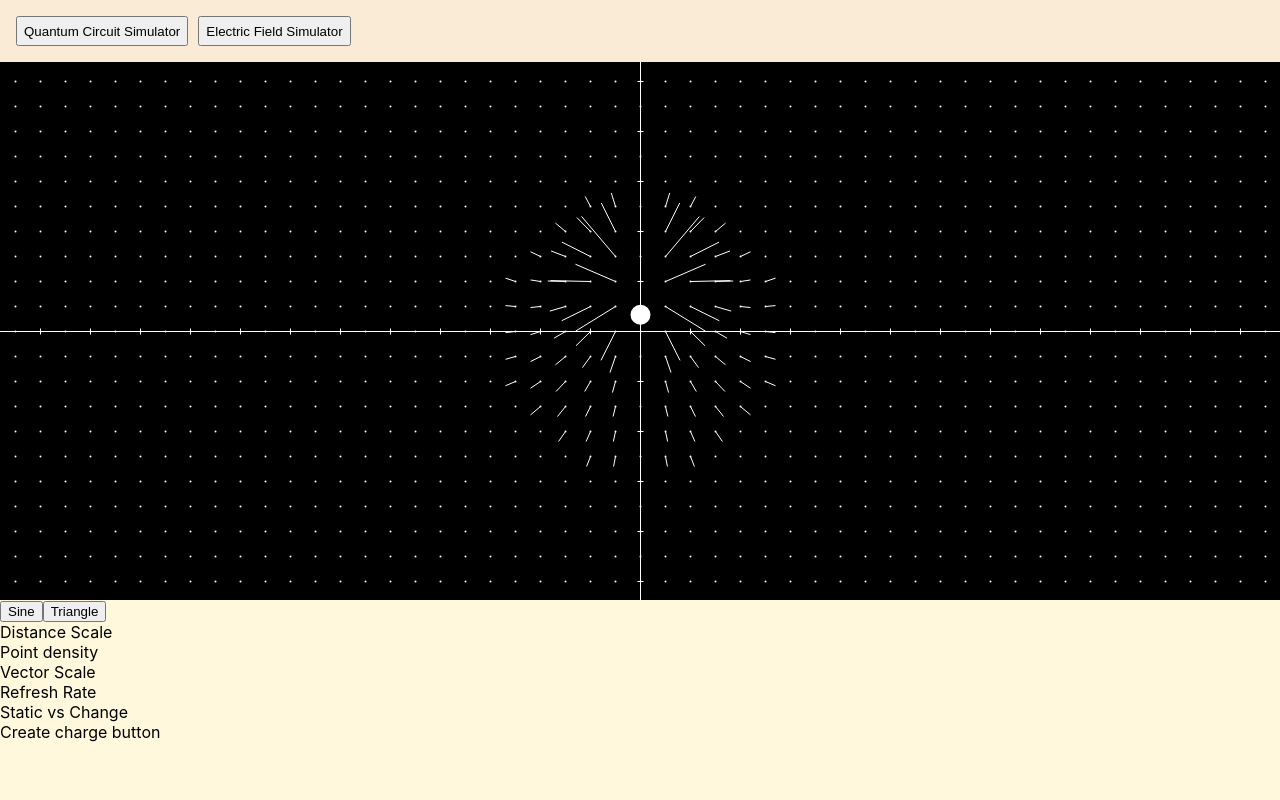
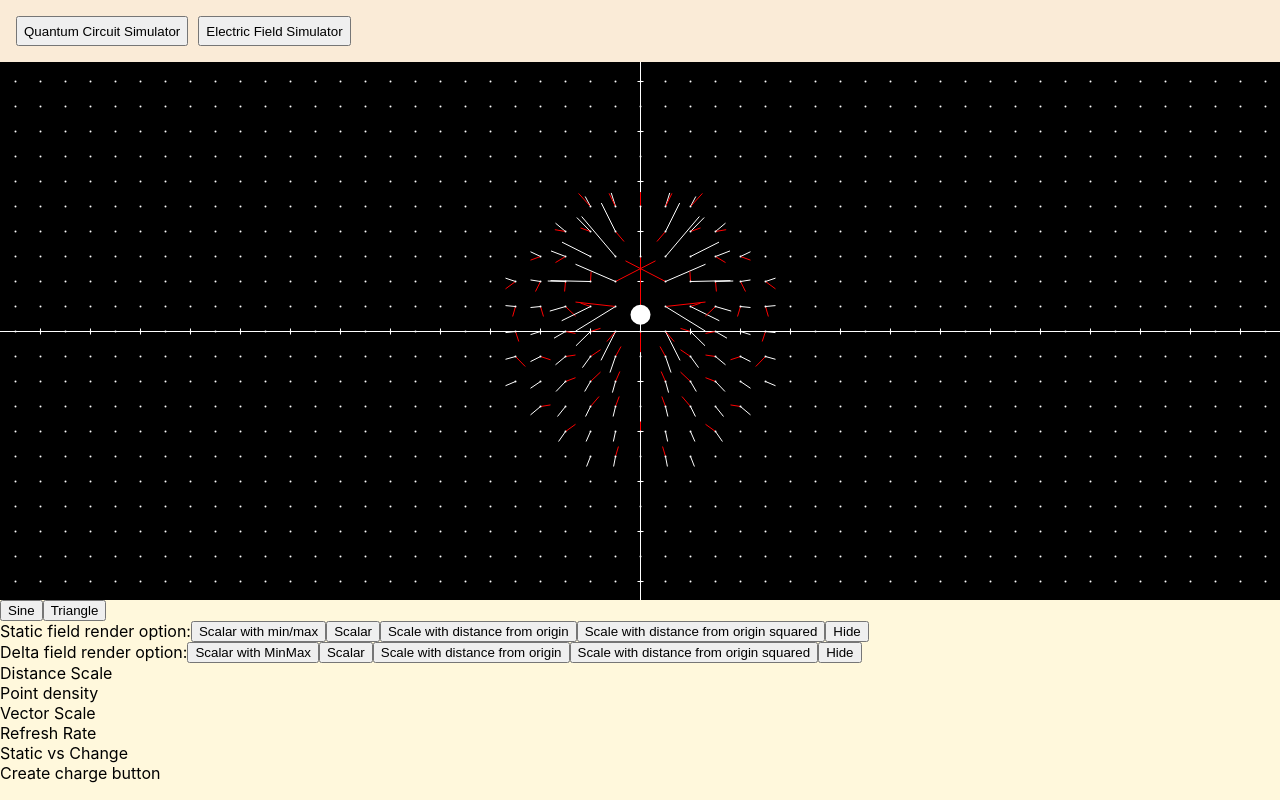
Before and after one commit to pochusuwan/QuantumCircuitSimulator, a React (Create React App) app: page / in a window 1280 px wide. Both pictures are taken after a click on the button "Electric Field Simulator". Built offline with nearby package versions, Linux system fonts and the light colour scheme.

Commit message:
Set field render option

```diff
--- a/src/electric-field/App.module.css
+++ b/src/electric-field/App.module.css
@@ -20,3 +20,8 @@
     height: 200px;
     background-color: cornsilk;
 }
+
+.ControlsRow {
+    display: flex;
+    flex-direction: row;
+}
--- a/src/electric-field/App.tsx
+++ b/src/electric-field/App.tsx
@@ -1,6 +1,6 @@
 import { useEffect, useRef, useState } from "react";
 import classes from "./App.module.css";
-import { simulator } from "./Simulator";
+import { FieldRenderOption, simulator } from "./Simulator";
 
 export default function App() {
     const canvasRef = useRef<HTMLCanvasElement>(null);
@@ -23,8 +23,28 @@ export default function App() {
                 <canvas ref={canvasRef} className={classes.Canvas} style={canvasStyle} onClick={(event) => console.log(event)} />
             </div>
             <div className={classes.Controls}>
-                <button onClick={() => simulator.setParticlePositionFunction("Sine")}>Sine</button>
-                <button onClick={() => simulator.setParticlePositionFunction("Triangle")}>Triangle</button>
+                <div className={classes.ControlsRow}>
+                    <button onClick={() => simulator.setParticlePositionFunction("Sine")}>Sine</button>
+                    <button onClick={() => simulator.setParticlePositionFunction("Triangle")}>Triangle</button>
+                </div>
+
+                <div className={classes.ControlsRow}>
+                    <div>Static field render option: </div>
+                    <button onClick={() => simulator.setStaticFieldRenderOption(FieldRenderOption.ConstantScalarMinMax)}>Scalar with min/max</button>
+                    <button onClick={() => simulator.setStaticFieldRenderOption(FieldRenderOption.ConstantScalar)}>Scalar</button>
+                    <button onClick={() => simulator.setStaticFieldRenderOption(FieldRenderOption.ScaleWithDistance)}>Scale with distance from origin</button>
+                    <button onClick={() => simulator.setStaticFieldRenderOption(FieldRenderOption.ScaleWithDistanceSquared)}>Scale with distance from origin squared</button>
+                    <button onClick={() => simulator.setStaticFieldRenderOption(FieldRenderOption.Hide)}>Hide</button>
+                </div>
+
+                <div className={classes.ControlsRow}>
+                    <div>Delta field render option: </div>
+                    <button onClick={() => simulator.setDeltaFieldRenderOption(FieldRenderOption.ConstantScalarMinMax)}>Scalar with MinMax</button>
+                    <button onClick={() => simulator.setDeltaFieldRenderOption(FieldRenderOption.ConstantScalar)}>Scalar</button>
+                    <button onClick={() => simulator.setDeltaFieldRenderOption(FieldRenderOption.ScaleWithDistance)}>Scale with distance from origin</button>
+                    <button onClick={() => simulator.setDeltaFieldRenderOption(FieldRenderOption.ScaleWithDistanceSquared)}>Scale with distance from origin squared</button>
+                    <button onClick={() => simulator.setDeltaFieldRenderOption(FieldRenderOption.Hide)}>Hide</button>
+                </div>
                 <div>Distance Scale</div>
                 <div>Point density</div>
                 <div>Vector Scale</div>
--- a/src/electric-field/Particle.ts
+++ b/src/electric-field/Particle.ts
@@ -41,7 +41,7 @@ export class Particle {
              * velocity = 2 * frequency * amplitude
              */
             const amplitude = 1;
-            const frequency = 0.5;
+            const frequency = 0.25;
             let y = frequency * 2 * time;
             if (y > 2) {
                 y = y % 2;
--- a/src/electric-field/Simulator.ts
+++ b/src/electric-field/Simulator.ts
@@ -1,6 +1,53 @@
 import { FieldPoint } from "./FieldPoint";
 import Painter from "./Painter";
 import { Particle } from "./Particle";
+
+export enum FieldRenderOption {
+    Hide = "Hide",
+    ConstantScalar = "Constant",
+    ConstantScalarMinMax = "Constant with MinMax",
+    ScaleWithDistance = "Scale with Distance",
+    ScaleWithDistanceSquared = "Scale with Distance Squared"
+}
+
+function scaleFieldVector(x: number, y: number, px: number, py: number, option: FieldRenderOption) {
+    if (option === FieldRenderOption.Hide) {
+        return undefined;
+    }
+    if (option === FieldRenderOption.ConstantScalar) {
+        return {
+            x: x * 40,
+            y: y * 40,
+        };
+    }
+    if (option === FieldRenderOption.ConstantScalarMinMax) {
+        const min = 10;
+        const max = 40;
+        const x2 = x * max;
+        const y2 = y * max;
+        const longer = Math.max(Math.abs(x2), Math.abs(y2));
+        let scale = 1;
+        if (longer > max) {
+            scale = max / longer;
+        } else if (longer < min) {
+            scale = min / longer;
+        }
+        return {
+            x: x2 * scale,
+            y: y2 * scale,
+        };
+    }
+    if (option === FieldRenderOption.ScaleWithDistance || option === FieldRenderOption.ScaleWithDistanceSquared) {
+        let d = Math.pow(px, 2) + Math.pow(py, 2);
+        if (option === FieldRenderOption.ScaleWithDistance) {
+            d = Math.sqrt(d);
+        }
+        return {
+            x: x * d * 160,
+            y: y * d * 160,
+        };
+    }
+}
 
 class Simulator {
     private painter: Painter | null = null;
@@ -16,6 +63,8 @@ class Simulator {
     private scale = 50; // pixel per light second
     private axisTickDensity = 1; // light second
     private fieldPointDensity = 0.5; // light second
+    private staticFieldRenderOption: FieldRenderOption = FieldRenderOption.ConstantScalarMinMax;
+    private deltaFieldRenderOption: FieldRenderOption = FieldRenderOption.ConstantScalarMinMax;
 
     private particles: Particle[] = [];
     private fieldPoints: FieldPoint[] = [];
@@ -59,32 +108,22 @@ class Simulator {
         pnt.stroke("#FFFFFF");
     }
 
-    private scaleFieldLine(x: number, y: number, max: number, min: number) {
-        const x2 = x * max;
-        const y2 = y * max;
-        const longer = Math.max(Math.abs(x2), Math.abs(y2));
-        let scale = 1;
-        if (longer > max) {
-            scale = max / longer;
-        } else if (longer < min) {
-            scale = min / longer;
-        }
-        return {
-            x: x2 * scale,
-            y: y2 * scale,
-        };
-    }
-
     private drawField(pnt: Painter) {
         for (const point of this.fieldPoints) {
             point.calculateField(this.time, this.particles);
 
-            const staticField = this.scaleFieldLine(point.fX, -point.fY, 40, 10);
-            //const deltaField = this.scaleFieldLine(point.dfX, -point.dfY, 40, 20)
-
-            pnt.beginPath();
-            pnt.drawLine(pnt.pX(point.x), pnt.pY(point.y), staticField.x, staticField.y);
-            pnt.stroke("#FFFFFF");
+            const staticField = scaleFieldVector(point.fX, -point.fY, point.x, point.y, this.staticFieldRenderOption);
+            if (staticField) {
+                pnt.beginPath();
+                pnt.drawLine(pnt.pX(point.x), pnt.pY(point.y), staticField.x, staticField.y);
+                pnt.stroke("#FFFFFF");
+            }
+            const deltaField = scaleFieldVector(point.dfX, -point.dfY, point.x, point.y, this.deltaFieldRenderOption);
+            if (deltaField) {
+                pnt.beginPath();
+                pnt.drawLine(pnt.pX(point.x), pnt.pY(point.y), deltaField.x, deltaField.y);
+                pnt.stroke("#FF0000");
+            }
             //pnt.beginPath();
             //pnt.drawLine(pnt.pX(point.x), pnt.pY(point.y), point.dfX * 4000 * (Math.pow(point.x, 2) + Math.pow(point.y, 2)), -point.dfY * 4000 * (Math.pow(point.x, 2) + Math.pow(point.y, 2)));
             //pnt.drawLine(pnt.pX(point.x), pnt.pY(point.y), deltaField.x, deltaField.y);
@@ -127,6 +166,14 @@ class Simulator {
         }
     }
 
+    setStaticFieldRenderOption(option: FieldRenderOption) {
+        this.staticFieldRenderOption = option;
+    }
+
+    setDeltaFieldRenderOption(option: FieldRenderOption) {
+        this.deltaFieldRenderOption = option;
+    }
+
     clearCanvas() {
         if (this.intervalId) {
             clearInterval(this.intervalId);
```
